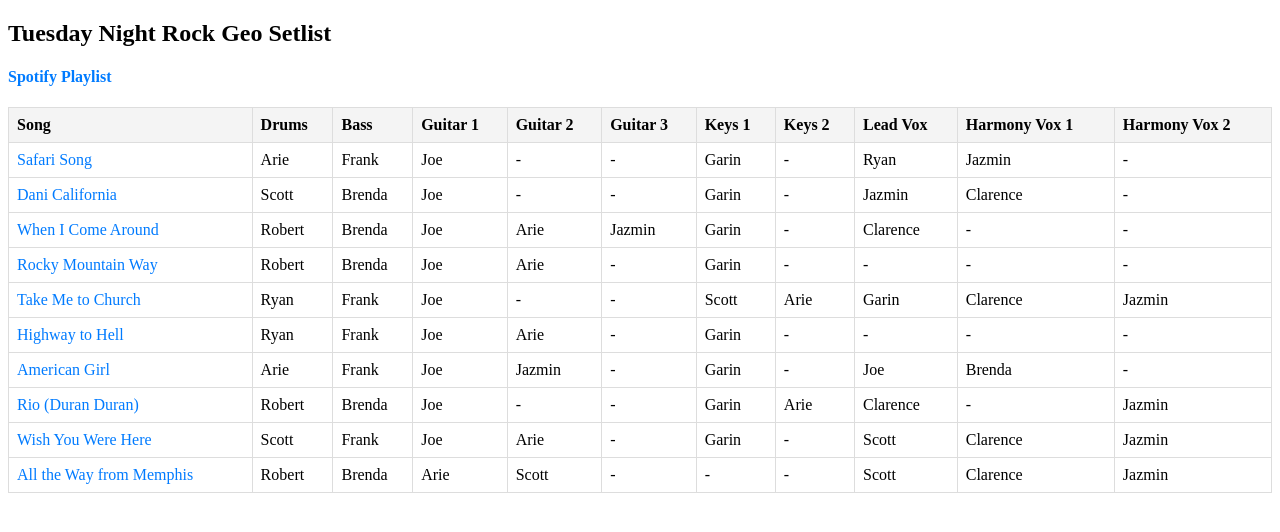
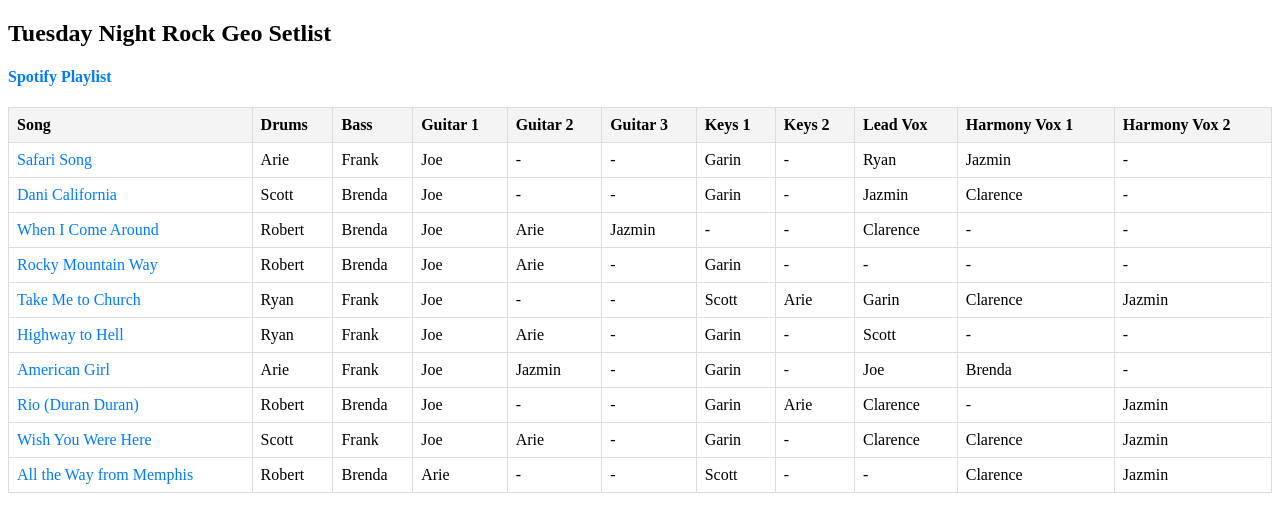
Before and after one commit to arie-matsliah/tnr, a plain HTML site: page index.html in a window 1280 px wide. Drawn offline with Linux system fonts and the light colour scheme.

Commit message:
Update index.html

```diff
--- a/index.html
+++ b/index.html
@@ -76,7 +76,7 @@
             <td>Joe</td>
             <td>Arie</td>
             <td>Jazmin</td>
-            <td>Garin</td>
+            <td>-</td>
             <td>-</td>
             <td>Clarence</td>
             <td>-</td>
@@ -117,7 +117,7 @@
             <td>-</td>
             <td>Garin</td>
             <td>-</td>
-            <td>-</td>
+            <td>Scott</td>
             <td>-</td>
             <td>-</td>
         </tr>
@@ -156,7 +156,7 @@
             <td>-</td>
             <td>Garin</td>
             <td>-</td>
-            <td>Scott</td>
+            <td>Clarence</td>
             <td>Clarence</td>
             <td>Jazmin</td>
         </tr>
@@ -165,11 +165,11 @@
             <td>Robert</td>
             <td>Brenda</td>
             <td>Arie</td>
+            <td>-</td>
+            <td>-</td>
             <td>Scott</td>
             <td>-</td>
             <td>-</td>
-            <td>-</td>
-            <td>Scott</td>
             <td>Clarence</td>
             <td>Jazmin</td>
         </tr>
```
